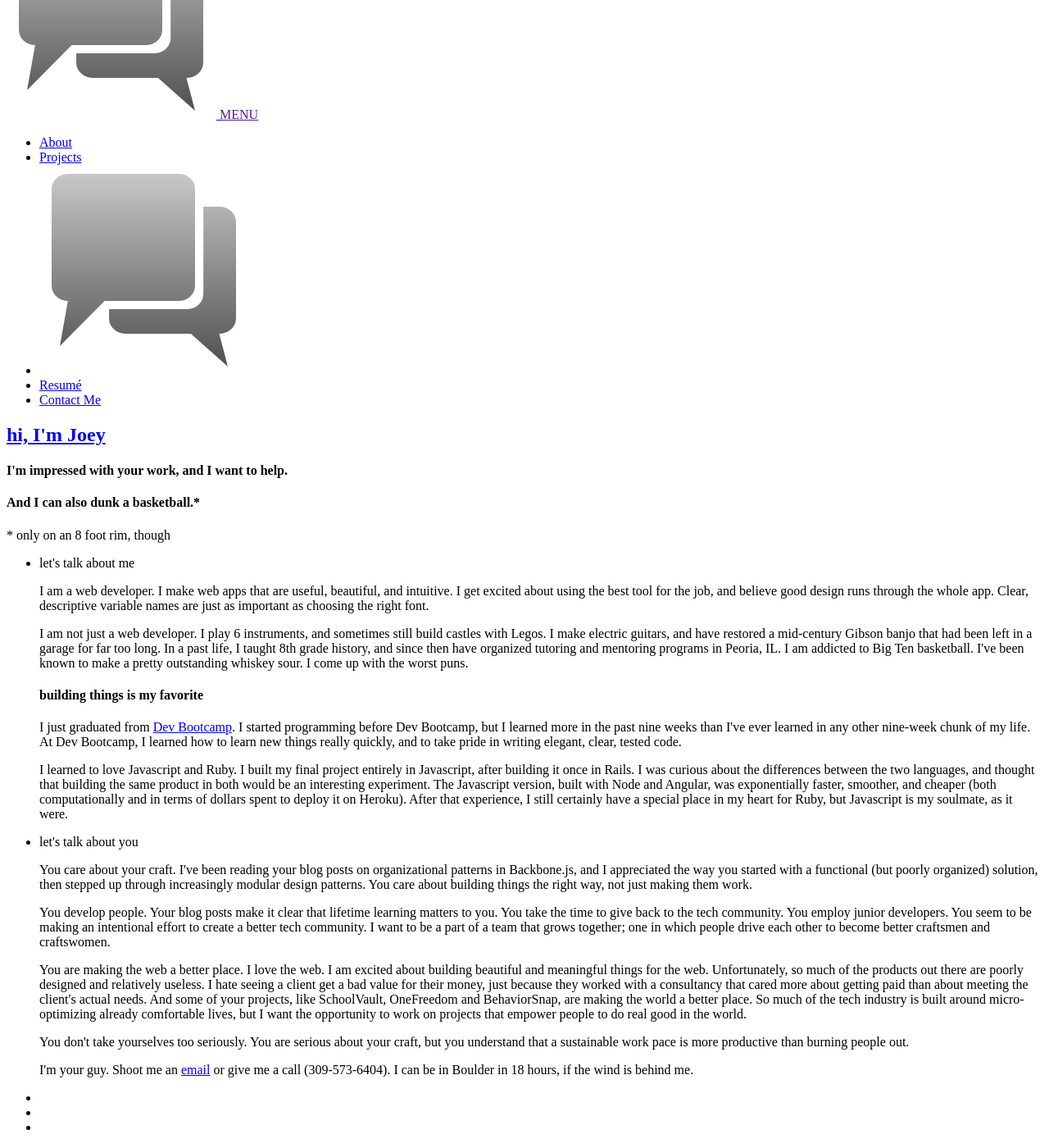
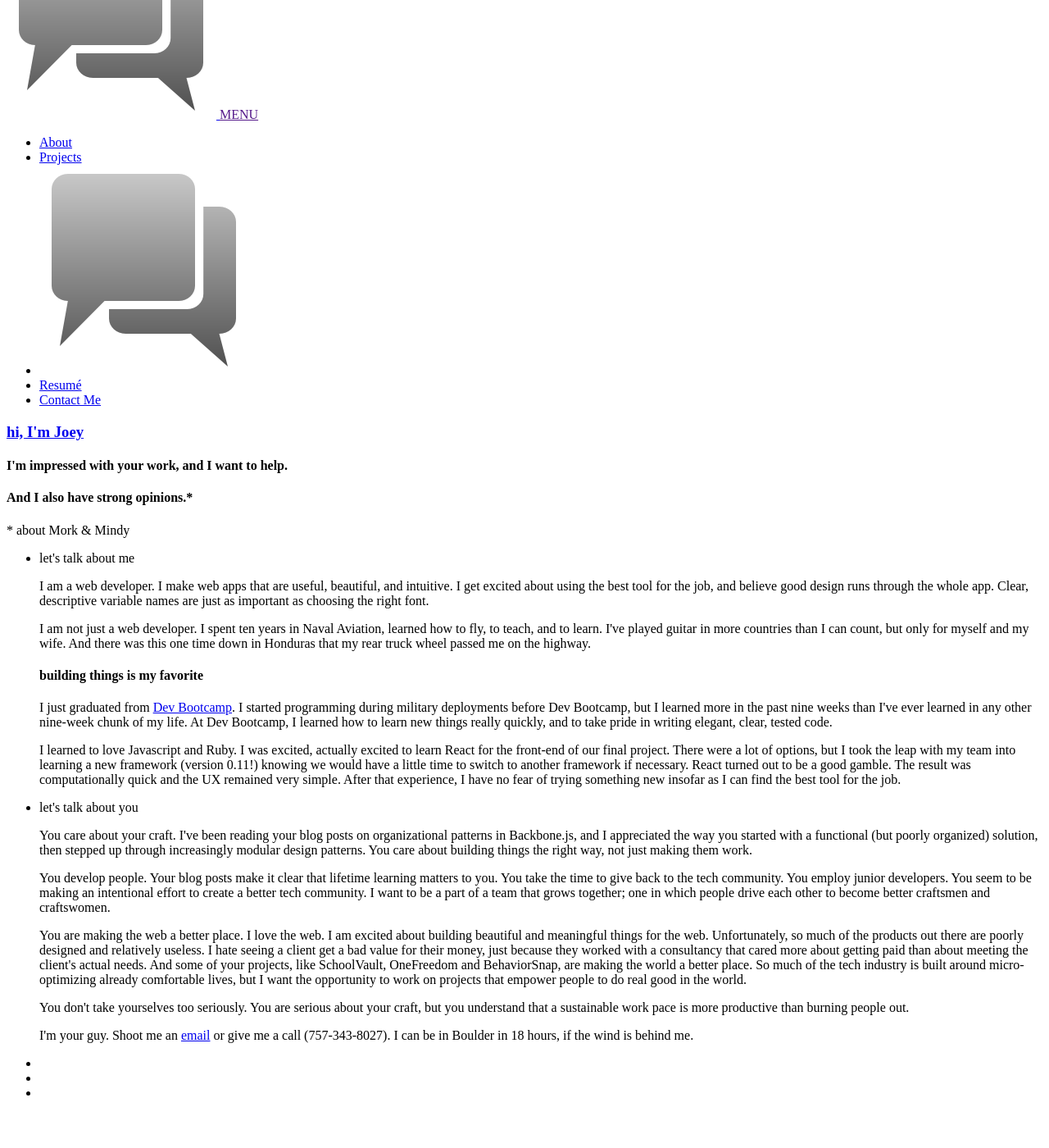
Before and after one commit to jochambo/jochambo.github.io, a Jekyll site: the page built from cover_letter/foraker_labs.md, in a window 1280 px wide and 1400 px high, scrolled down 299 px. Shown: the whole window at 82% size. Built offline with Jekyll 4.4.1, drawn with Linux system fonts in a browser that asks for light colours; some web fonts are replaced; after the commit the page ends 1657 px from its top, so only the background shows below that.

Commit message:
Added foraker cover_letter

```diff
--- a/cover_letter/foraker_labs.md
+++ b/cover_letter/foraker_labs.md
@@ -2,46 +2,48 @@
 layout: default
 title: foraker-labs
 ---
-<section class="columns cover-letter">
-  <h1 class="h2 inner content remove-bottom-margin"><a href="/about">hi, I'm Joey</a></h1>
-  <h4>I'm impressed with your work, and I want to help.</h4>
-  <h4>And I can also dunk a basketball.*</h4>
-  <p>* only on an 8 foot rim, though</p>
-  <ul class="project">
-    <li class="inner">
-      <p class="project-title">let's talk about me</p>
-      <p class="cover-column">
-        <span class="blue">I am a web developer.</span> I make web apps that are useful, beautiful, and intuitive. I get excited about using the best tool for the job, and believe good design runs through the whole app. Clear, descriptive variable names are just as important as choosing the right font.
+  <section>
+  <article class="headline">
+    <h1><a href="/about">hi, I'm Joey</a></h1>
+    <h4>I'm impressed with your work, and I want to help.</h4>
+    <h4>And I also have strong opinions.*</h4>
+    <p>* about Mork & Mindy</p>
+  </article>
+    <ul class="letter">
+    <li class="letter-part">
+      <p class="letter-title">let's talk about me</p>
+      <p>
+        <span class="peach">I am a web developer.</span> I make web apps that are useful, beautiful, and intuitive. I get excited about using the best tool for the job, and believe good design runs through the whole app. Clear, descriptive variable names are just as important as choosing the right font.
       </p>
-      <p class="cover-column">
-        <span class="secondary-col">I am not just a web developer.</span> I play 6 instruments, and sometimes still build castles with Legos. I make electric guitars, and have restored a mid-century Gibson banjo that had been left in a garage for far too long. In a past life, I taught 8th grade history, and since then have organized tutoring and mentoring programs in Peoria, IL. I am addicted to Big Ten basketball. I've been known to make a pretty outstanding whiskey sour. I come up with the worst puns.
+      <p>
+        <span>I am not just a web developer.</span> I spent ten years in Naval Aviation, learned how to fly, to teach, and to learn. I've played guitar in more countries than I can count, but only for myself and my wife.  And there was this one time down in Honduras that my rear truck wheel passed me on the highway.
       </p>
-      <div id="scroll" class="project-box">
-        <h4 class="project-tag black-scrim">building things is my favorite</h4>
+      <div>
+        <h4>building things is my favorite</h4>
       </div>
-      <p class="cover-column">
-        <span class="purple">I just graduated from <a href="http://devbootcamp.com/">Dev Bootcamp</a>.</span> I started programming before Dev Bootcamp, but I learned more in the past nine weeks than I've ever learned in any other nine-week chunk of my life. At Dev Bootcamp, I learned how to learn new things really quickly, and to take pride in writing elegant, clear, tested code.
+      <p>
+        <span class="peach">I just graduated from <a href="http://devbootcamp.com/">Dev Bootcamp</a>.</span> I started programming during military deployments before Dev Bootcamp, but I learned more in the past nine weeks than I've ever learned in any other nine-week chunk of my life. At Dev Bootcamp, I learned how to learn new things really quickly, and to take pride in writing elegant, clear, tested code.
       </p>
-      <p class="cover-column">
-        <span class="orange">I learned to love Javascript and Ruby.</span> I built my final project entirely in Javascript, after building it once in Rails. I was curious about the differences between the two languages, and thought that building the same product in both would be an interesting experiment. The Javascript version, built with Node and Angular, was exponentially faster, smoother, and cheaper (both computationally and in terms of dollars spent to deploy it on Heroku). After that experience, I still certainly have a special place in my heart for Ruby, but Javascript is my soulmate, as it were.
+      <p>
+        <span class="peach">I learned to love Javascript and Ruby.</span> I was excited, actually excited to learn React for the front-end of our final project. There were a lot of options, but I took the leap with my team into learning a new framework (version 0.11!) knowing we would have a little time to switch to another framework if necessary. React turned out to be a good gamble. The result was computationally quick and the UX remained very simple.  After that experience, I have no fear of trying something new insofar as I can find the best tool for the job.
       </p>
     </li>
-    <li class="inner">
-      <p class="project-title">let's talk about you</p>
-      <p class="cover-column">
-        <span class="orange">You care about your craft.</span> I've been reading your blog posts on organizational patterns in Backbone.js, and I appreciated the way you started with a functional (but poorly organized) solution, then stepped up through increasingly modular design patterns. You care about building things the right way, not just making them work.
+    <li class="letter-part">
+      <p class="letter-title">let's talk about you</p>
+      <p>
+        <span class="peach">You care about your craft.</span> I've been reading your blog posts on organizational patterns in Backbone.js, and I appreciated the way you started with a functional (but poorly organized) solution, then stepped up through increasingly modular design patterns. You care about building things the right way, not just making them work.
       </p>
-      <p class="cover-column">
-        <span class="purple">You develop people.</span> Your blog posts make it clear that lifetime learning matters to you. You take the time to give back to the tech community. You employ junior developers. You seem to be making an intentional effort to create a better tech community. I want to be a part of a team that grows together; one in which people drive each other to become better craftsmen and craftswomen.
+      <p>
+        <span class="peach">You develop people.</span> Your blog posts make it clear that lifetime learning matters to you. You take the time to give back to the tech community. You employ junior developers. You seem to be making an intentional effort to create a better tech community. I want to be a part of a team that grows together; one in which people drive each other to become better craftsmen and craftswomen.
       </p>
-      <p class="cover-column">
-        <span class="secondary-col">You are making the web a better place.</span> I love the web. I am excited about building beautiful and meaningful things for the web. Unfortunately, so much of the products out there are poorly designed and relatively useless. I hate seeing a client get a bad value for their money, just because they worked with a consultancy that cared more about getting paid than about meeting the client's actual needs. And some of your projects, like SchoolVault, OneFreedom and BehaviorSnap, are making the world a better place. So much of the tech industry is built around micro-optimizing already comfortable lives, but I want the opportunity to work on projects that empower people to do real good in the world.
+      <p>
+        <span class="peach">You are making the web a better place.</span> I love the web. I am excited about building beautiful and meaningful things for the web. Unfortunately, so much of the products out there are poorly designed and relatively useless. I hate seeing a client get a bad value for their money, just because they worked with a consultancy that cared more about getting paid than about meeting the client's actual needs. And some of your projects, like SchoolVault, OneFreedom and BehaviorSnap, are making the world a better place. So much of the tech industry is built around micro-optimizing already comfortable lives, but I want the opportunity to work on projects that empower people to do real good in the world.
       </p>
-      <p class="cover-column">
-        <span class="blue">You don't take yourselves too seriously.</span> You are serious about your craft, but you understand that a sustainable work pace is more productive than burning people out.
+      <p>
+        <span class="peach">You don't take yourselves too seriously.</span> You are serious about your craft, but you understand that a sustainable work pace is more productive than burning people out.
       </p>
-      <p class="cover-column">
-        <span class="green">I'm your guy.</span> Shoot me an <a href="mailto:zpfled@gmail.com">email</a> or give me a call (309-573-6404). I can be in Boulder in 18 hours, if the wind is behind me.
+      <p>
+        <span class="blue">I'm your guy.</span> Shoot me an <a href="mailto:joey.chamberlin@gmail.com">email</a> or give me a call (757-343-8027). I can be in Boulder in 18 hours, if the wind is behind me.
       </p>
     </li>
   </ul>
```
